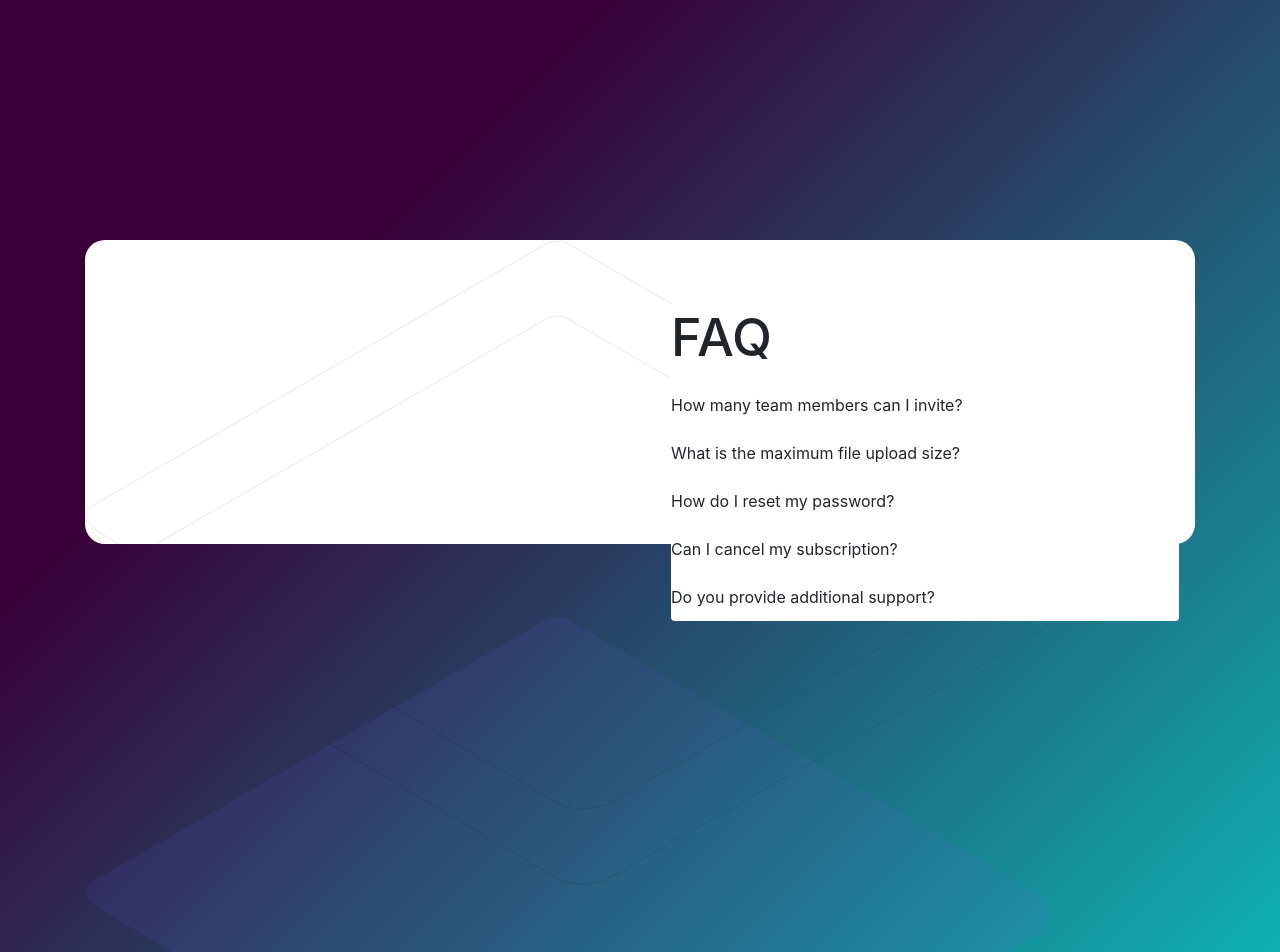
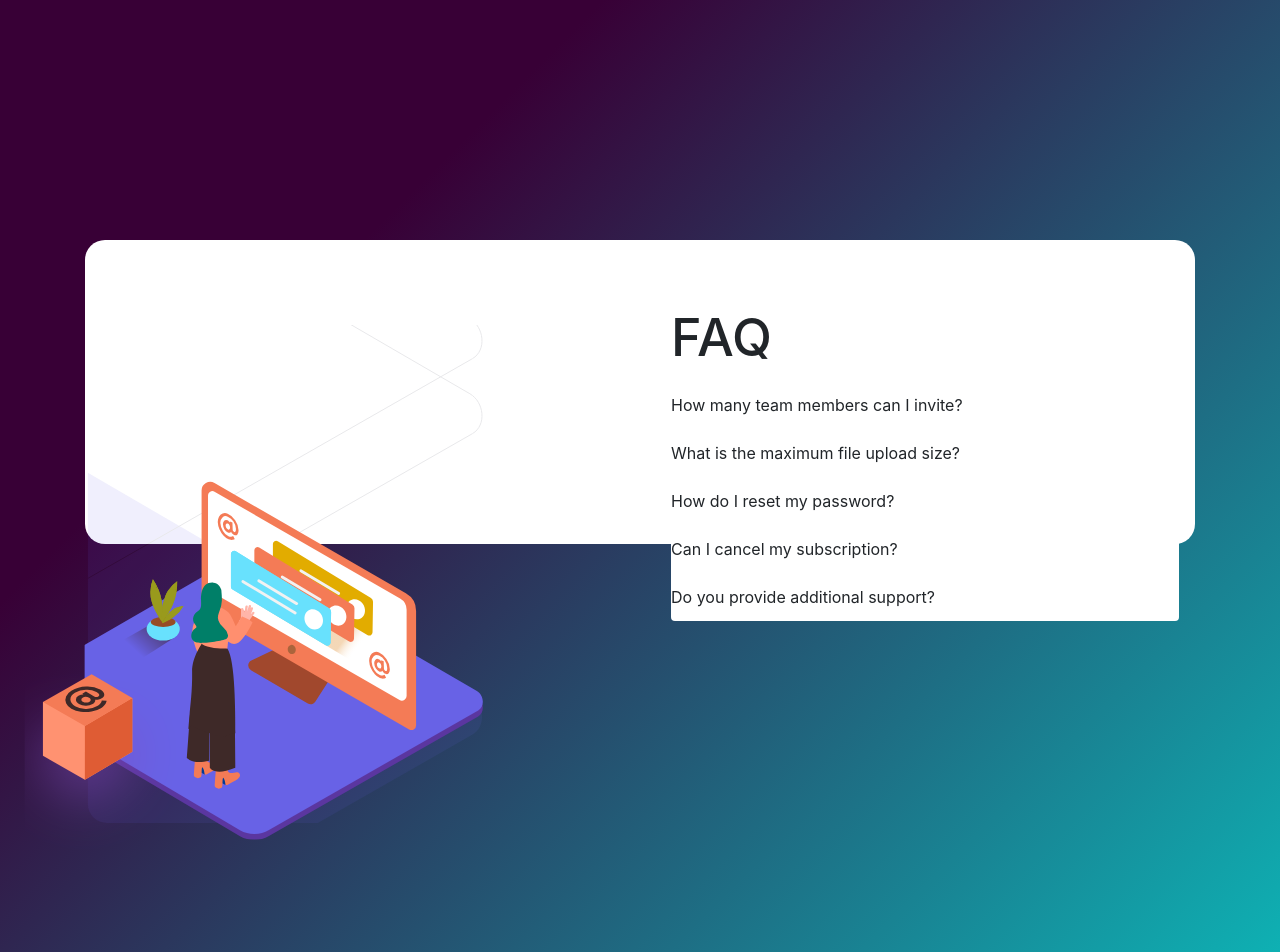
Before and after one commit to MiggyMike/faq-accordian-card, a React (Create React App) app: page / in a window 1280 px wide. Shown: the top 952 px of the page. Built offline with nearby package versions, Linux system fonts and the light colour scheme.

Commit message:
found work around for consistent placement with respinsiveness-ish

```diff
--- a/src/styles/_card.scss
+++ b/src/styles/_card.scss
@@ -30,37 +30,81 @@ div.card-body {
     padding: 0.75rem 0;
 }
 
-img.bg-pattern {
-    // position: relative;
-    // width: fit-content;
-    // right: 106%;
-    // bottom: 28%;
-    // -webkit-clip-path: inset(0% 0% 0% 17.1% round 0 0 0 0);
-    // clip-path: inset(32% 0% 8.3% 59.1% round 0 0 0 3%);
-
+div.holder {
+    width: 120px; /* Change this width and height. See that the triangle remains centered */
+    height: 120px;
+    border: 20px solid white; /* Change this border width. See that the triangle remains centered */
+    border-radius: 50%; /* Comment out to change the circle to a square.  See pos:abs left below */
     position: relative;
-    right: 106%;
-    bottom: 50%;
-    -webkit-clip-path: inset(0% 0% 0% 17.1% round 0 0 0 0);
-    clip-path: inset(31% 0% 16.5% 59.1% round 0 0 0 3%);
 }
 
-img.womandesk {
+svg.box-svg {
+    z-index: 1;
     position: absolute;
-    right: 29%;
-    bottom: 56%;
+    top: 504px;
+    right: 0;
+    bottom: 0;
+    left: -115px; /* Use this if the outer box is a circle */
+    /*    left:0;     /* Use this if the outer box is a square */
+    margin: auto;
+    // outline: 1px dashed blue; /* TEST Outline. To Be DELETED */
     -webkit-clip-path: inset(0% 0% 0% 17.1% round 0 0 0 0);
-    clip-path: inset(0% 0% 0% 17.2% round 0 0 0 0);
+    clip-path: inset(0% 0% 0% 17.1% round 0 0 0 0);
 }
+svg.woman-svg {
+    position: absolute;
+    top: 400px;
+    right: 0;
+    bottom: 0;
+    left: -94px; /* Use this if the outer box is a circle */
+    /*    left:0;     /* Use this if the outer box is a square */
+    margin: auto;
+    // outline: 1px dashed blue; /* TEST Outline. To Be DELETED */
+    -webkit-clip-path: inset(0% 0% 0% 17.1% round 0 0 0 0);
+    clip-path: inset(0% 0% 0% 15.6% round 0 0 0 0);
+}
+svg.pattern-svg {
+    position: absolute;
+    top: 254px;
+    right: 0;
+    bottom: 0;
+    left: -588px; /* Use this if the outer box is a circle */
+    /*    left:0;     /* Use this if the outer box is a square */
+    margin: auto;
+    // outline: 1px dashed blue; /* TEST Outline. To Be DELETED */
+    -webkit-clip-path: inset(30% 0% 17.3% 59.1% round 0 0 0 2%);
+    clip-path: inset(30% 0% 17.3% 59.1% round 0 0 0 2%);
+}
+// img.PatternSvg {
+//     // position: relative;
+//     // width: fit-content;
+//     // right: 106%;
+//     // bottom: 28%;
+//     // -webkit-clip-path: inset(0% 0% 0% 17.1% round 0 0 0 0);
+//     // clip-path: inset(32% 0% 8.3% 59.1% round 0 0 0 3%);
 
-img.boxdesk {
-    right: 80%;
-    bottom: 60%;
-    position: absolute;
+//     position: relative;
+//     right: 106%;
+//     bottom: 50%;
+//     -webkit-clip-path: inset(0% 0% 0% 17.1% round 0 0 0 0);
+//     clip-path: inset(31% 0% 16.5% 59.1% round 0 0 0 3%);
+// }
 
-    // -webkit-clip-path: inset(0% 0% 0% 17.1% round 0 0 0 0);
-    // clip-path: inset(0% 0% 0% 17.1% round 0 0 0 0);
-}
+// img.WomanSvg {
+//     position: absolute;
+//     right: 29%;
+//     bottom: 56%;
+//     -webkit-clip-path: inset(0% 0% 0% 17.1% round 0 0 0 0);
+//     clip-path: inset(0% 0% 0% 17.2% round 0 0 0 0);
+// }
+
+// img.BoxSvg {
+//     right: 80%;
+//     bottom: 60%;
+
+//     // -webkit-clip-path: inset(0% 0% 0% 17.1% round 0 0 0 0);
+//     // clip-path: inset(0% 0% 0% 17.1% round 0 0 0 0);
+// }
 
 // div.accordion {
 //     padding: 0 10px;
```
